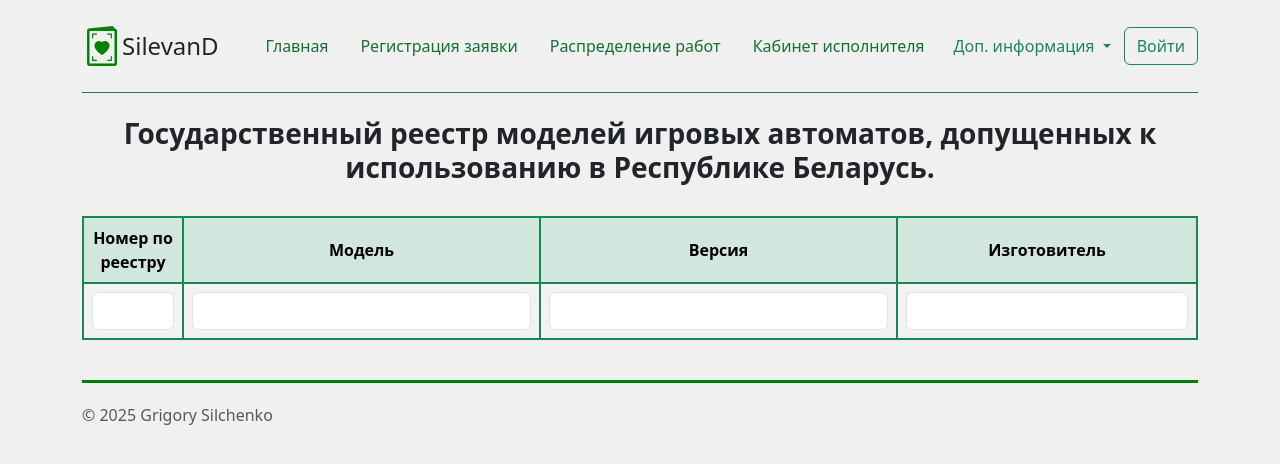
After one commit to GrigorySilchenko/SilevanD, a Django app: template SilEvAnd/act_creation/templates/registry_modify.html in a window 1280 px wide. The commit adds this page. Shown: the top 464 px of the page. Run offline with Django 3.2, Linux system fonts and the light colour scheme; the template is opened without the code that fills it, so the values that code supplies are empty.

Commit message:
21. Create registry_modify.html

```diff
--- /dev/null
+++ b/SilEvAnd/act_creation/templates/registry_modify.html
@@ -0,0 +1,57 @@
+{% extends "base.html" %}
+{% block page_content %}
+<style>
+    .search-form .form-control:focus {
+        border-color: #198754;
+        box-shadow: 0 0 0 0.2rem rgba(25, 135, 84, 0.25);
+    }
+</style>
+
+<div class="container">
+<br>
+    <h3 class="d-flex justify-content-center">
+        <b>Государственный реестр моделей игровых автоматов, допущенных к использованию в Республике Беларусь.</b>
+    </h3>
+<br>
+    <form class="search-form d-flex" role="search">
+    <table class="table table-hover table-striped table-bordered border-2 border-success text-center">
+      <thead class="table table-success table-bordered border-success align-middle">
+        <tr>
+          <th scope="col">Номер по реестру</th>
+          <th scope="col">Модель</th>
+          <th scope="col">Версия</th>
+          <th scope="col">Изготовитель</th>
+        </tr>
+      </thead>
+      <tbody>
+      <tr>
+            <td style="width: 100px;">
+                <input type="search" name="number" class="form-control me-2" value="{{ number_get|default:'' }}" aria-label="Search">
+            </td>
+            <td>
+                <input type="search" name="model" class="form-control me-2" value="{{ model_get|default:'' }}" aria-label="Search">
+            </td>
+            <td>
+                <input type="search" name="version" class="form-control me-2" value="{{ version_get|default:'' }}" aria-label="Search">
+            </td>
+            <td style="width: 300px;">
+                <input type="search" name="manufacturer" class="form-control me-2" value="{{ manufacturer_get|default:'' }}" aria-label="Search">
+                <button type="submit" class="btn btn-outline-success" style="display: none;">
+                        <i class="bi bi-search"></i>
+                </button>
+            </td>
+        </tr>
+      {% for registry in registries %}
+        <tr>
+          <td>{{ registry.number }}</td>
+          <td>{{ registry.model }}</td>
+          <td>{{ registry.version }}</td>
+          <td>{{ registry.manufacturer }}</td>
+        </tr>
+      {% endfor %}
+      </tbody>
+    </table>
+    </form>
+</div>
+
+{% endblock %}
--- a/SilEvAnd/act_creation/urls.py
+++ b/SilEvAnd/act_creation/urls.py
@@ -3,6 +3,7 @@ from . import views
 
 urlpatterns = [
     path('registry/', views.registry, name='registry'),
+    path('registry_modify/', views.registry_modify, name='registry_modify'),
     path('registry_input/', views.registry_input, name='registry_input'),
     path('slot_machine_data/', views.slot_machine_data, name='slot_machine_data'),
     path('slot_machine_data_change/<int:pk>', views.slot_machine_data_change, name='slot_machine_data_change'),
--- a/SilEvAnd/templates/base.html
+++ b/SilEvAnd/templates/base.html
@@ -73,6 +73,7 @@
           <ul class="dropdown-menu">
             <li><a class="text-success dropdown-item" href="{% url 'declarant' %}">Журнал заявителей</a></li>
             <li><a class="text-success dropdown-item" href="{% url 'registry' %}">Реестр ИА</a></li>
+            <li><a class="text-success dropdown-item" href="{% url 'registry_modify' %}">Реестр для работы</a></li>
             <li><a class="text-success dropdown-item" href="{% url 'slot_machine_data' %}">Журнал актов ТО</a></li>
           </ul>
         </div>
```
Also changed, not shown: SilEvAnd/act_creation/views.py (+19 -1 lines).
